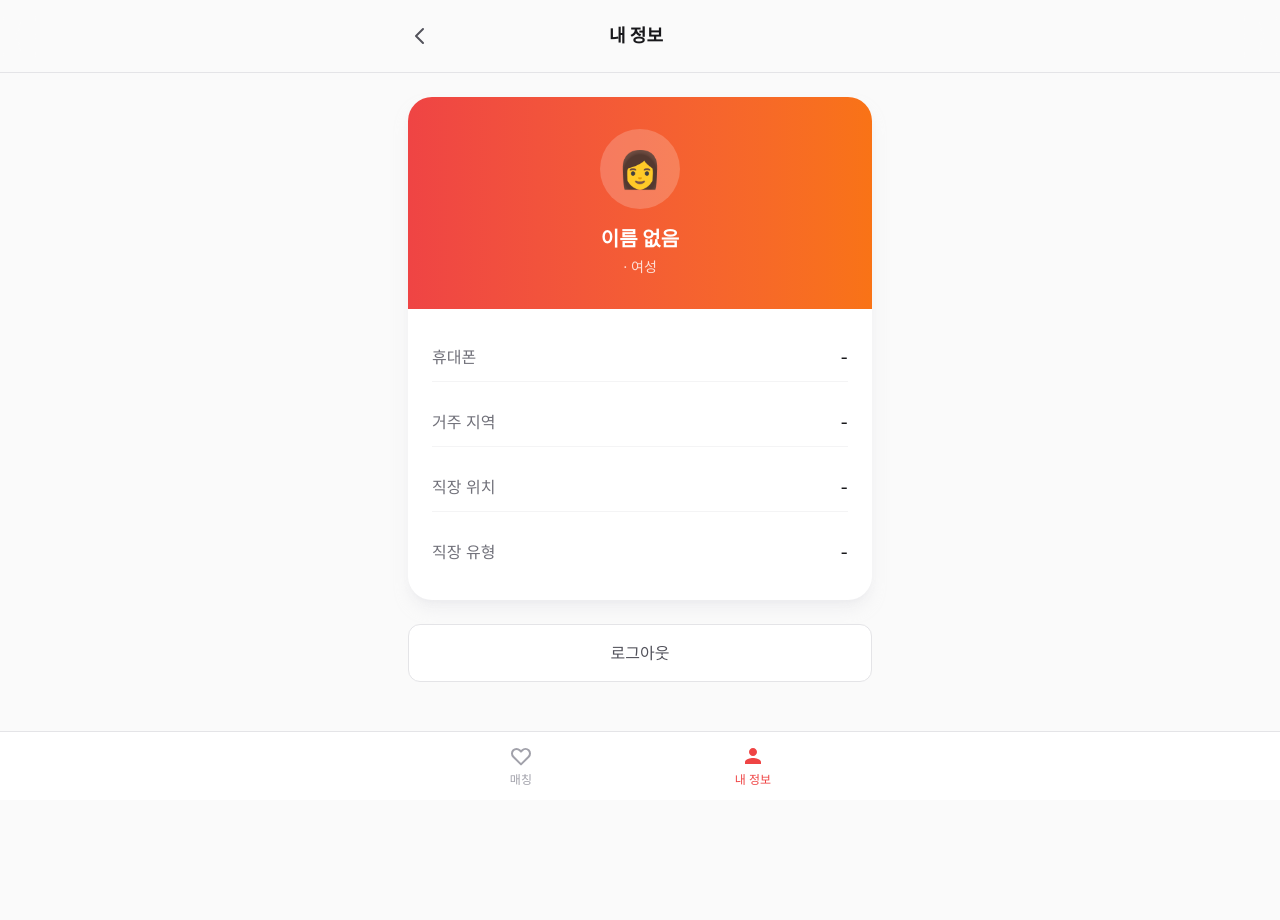
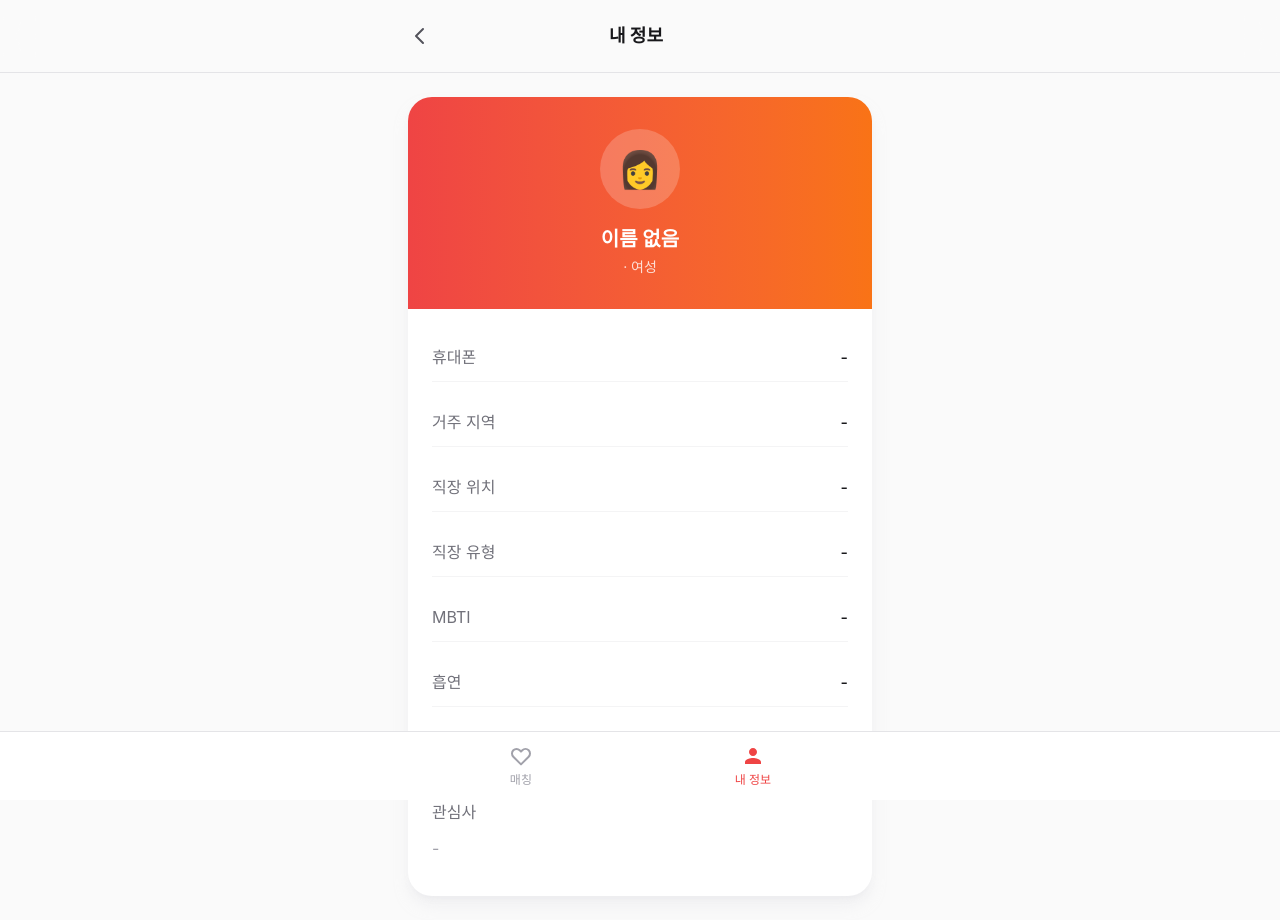
Before and after one commit to smoothyoo/gitty, a React (Vite) app: page /profile in a window 1280 px wide. Shown: the top 920 px of the page. Before the commit the page ends 802 px from the top, so only its background shows below. Built offline with nearby package versions, Linux system fonts and the light colour scheme; a web font is replaced by a local one.

Commit message:
Update ProfilePage.jsx

```diff
--- a/src/pages/ProfilePage.jsx
+++ b/src/pages/ProfilePage.jsx
@@ -9,6 +9,36 @@ const WORK_TYPE_LABELS = {
   entrepreneur: '창업/자영업',
 }
 
+const SMOKING_LABELS = {
+  no: '비흡연',
+  sometimes: '가끔',
+  yes: '흡연',
+}
+
+const DRINKING_LABELS = {
+  no: '안 마셔요',
+  sometimes: '가끔 마셔요',
+  often: '자주 마셔요',
+}
+
+const INTEREST_LABELS = {
+  exercise: '🏃 운동/헬스',
+  movie: '🎬 영화/넷플릭스',
+  reading: '📚 독서',
+  food: '🍽️ 맛집탐방',
+  travel: '✈️ 여행',
+  music: '🎵 음악/공연',
+  cafe: '☕ 카페',
+  game: '🎮 게임',
+  pet: '🐶 반려동물',
+  photo: '📷 사진',
+  cooking: '🍳 요리',
+  drink: '🍷 술/와인',
+  sports: '⚽ 스포츠관람',
+  culture: '🎨 전시/문화',
+  selfdev: '💪 자기계발',
+}
+
 const ProfilePage = () => {
   const navigate = useNavigate()
   const { profile, signOut } = useAuth()
@@ -16,6 +46,12 @@ const ProfilePage = () => {
   const handleSignOut = async () => {
     await signOut()
     navigate('/')
+  }
+
+  // 관심사 문자열을 배열로 변환
+  const getInterests = () => {
+    if (!profile?.interests) return []
+    return profile.interests.split(',').filter(i => i)
   }
 
   return (
@@ -63,9 +99,46 @@ const ProfilePage = () => {
               <span className="text-surface-500">직장 위치</span>
               <span className="text-surface-900 font-medium">{profile?.work_location || '-'}</span>
             </div>
-            <div className="flex items-center justify-between py-3">
+            <div className="flex items-center justify-between py-3 border-b border-surface-100">
               <span className="text-surface-500">직장 유형</span>
               <span className="text-surface-900 font-medium">{WORK_TYPE_LABELS[profile?.work_type] || '-'}</span>
+            </div>
+
+            {/* NEW: MBTI */}
+            <div className="flex items-center justify-between py-3 border-b border-surface-100">
+              <span className="text-surface-500">MBTI</span>
+              <span className="text-surface-900 font-medium">{profile?.mbti || '-'}</span>
+            </div>
+
+            {/* NEW: 흡연 */}
+            <div className="flex items-center justify-between py-3 border-b border-surface-100">
+              <span className="text-surface-500">흡연</span>
+              <span className="text-surface-900 font-medium">{SMOKING_LABELS[profile?.smoking] || '-'}</span>
+            </div>
+
+            {/* NEW: 음주 */}
+            <div className="flex items-center justify-between py-3 border-b border-surface-100">
+              <span className="text-surface-500">음주</span>
+              <span className="text-surface-900 font-medium">{DRINKING_LABELS[profile?.drinking] || '-'}</span>
+            </div>
+
+            {/* NEW: 관심사 */}
+            <div className="py-3">
+              <span className="text-surface-500 block mb-3">관심사</span>
+              <div className="flex flex-wrap gap-2">
+                {getInterests().length > 0 ? (
+                  getInterests().map((interest) => (
+                    <span
+                      key={interest}
+                      className="px-3 py-1 bg-primary-50 text-primary-700 rounded-full text-sm"
+                    >
+                      {INTEREST_LABELS[interest] || interest}
+                    </span>
+                  ))
+                ) : (
+                  <span className="text-surface-400">-</span>
+                )}
+              </div>
             </div>
           </div>
         </div>
```
